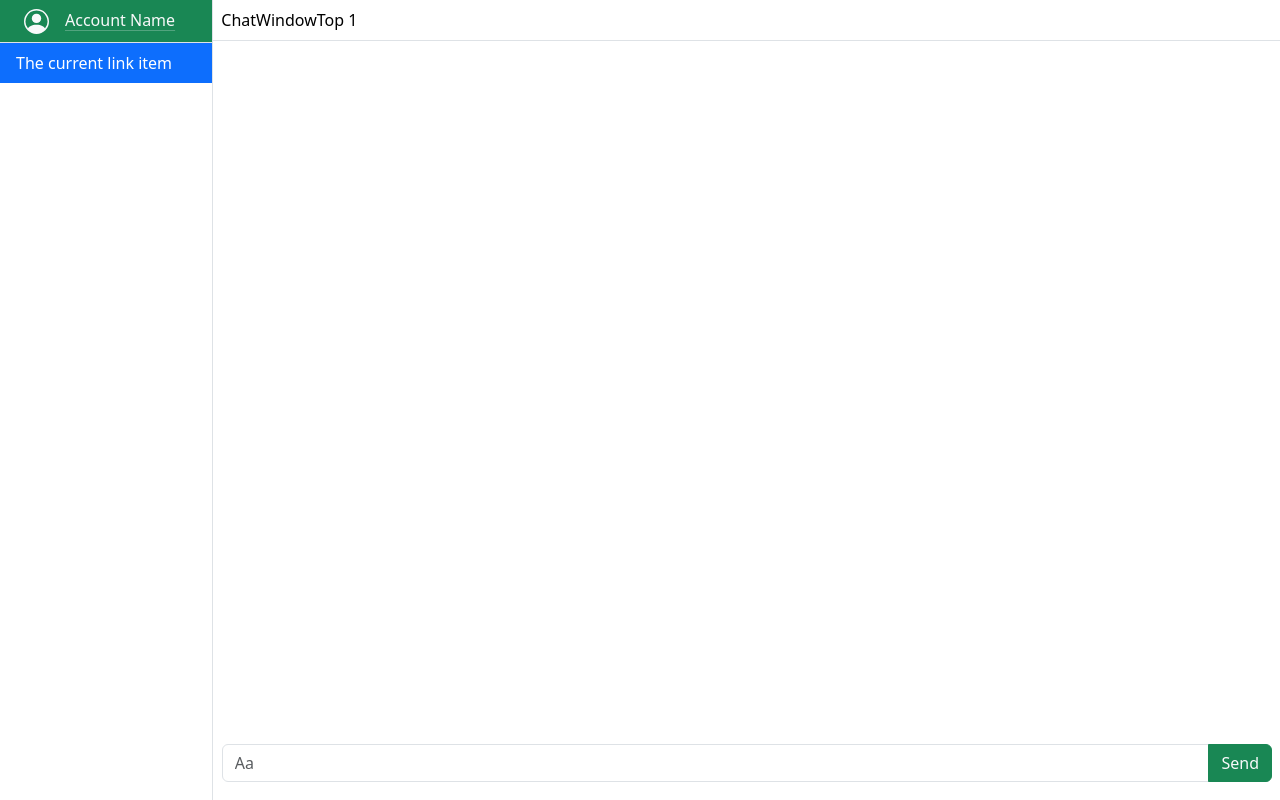
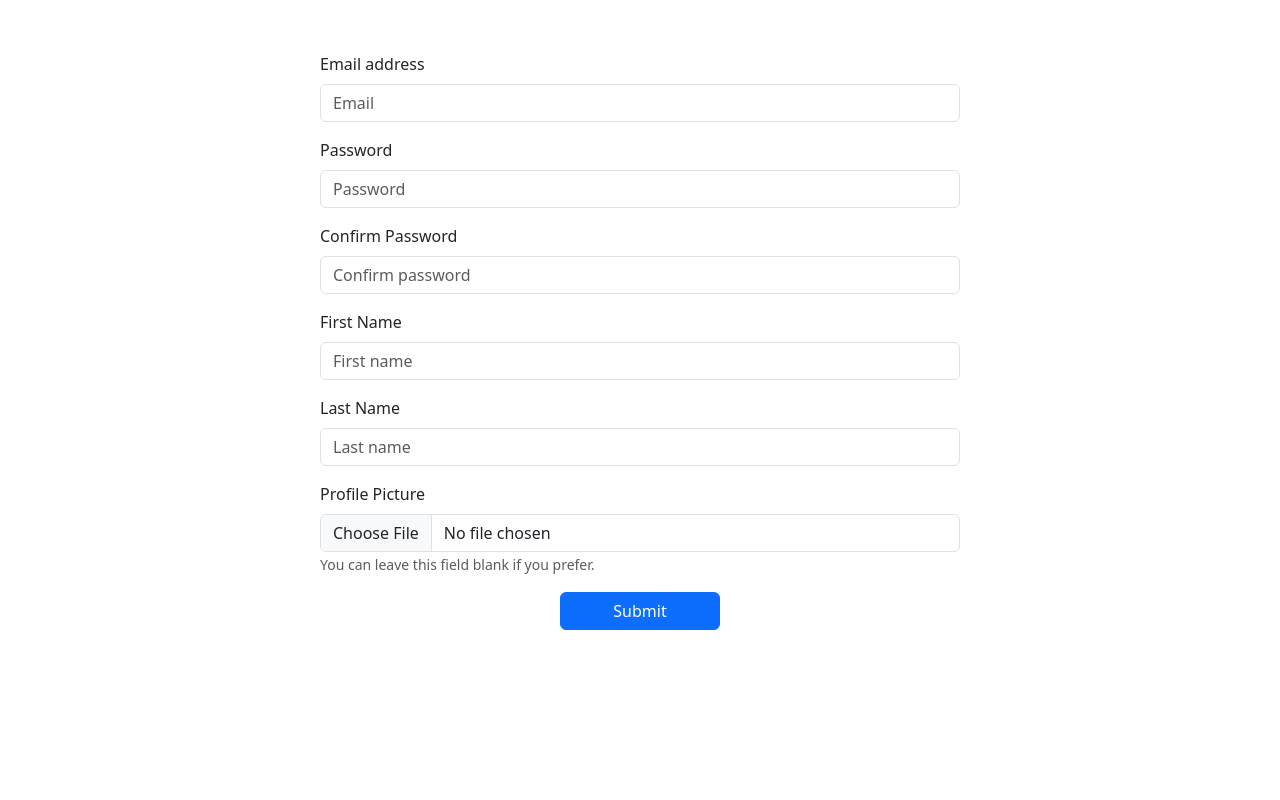
Before and after one commit to micros24/sanSuMessaging, a React (Vite) app in the folder client/: page / in a window 1280 px wide. Built offline with nearby package versions, Linux system fonts and the light colour scheme; the HTML template or start-up script is replaced by a standard one.

Commit message:
Login and register init

```diff
--- a/client/src/App.tsx
+++ b/client/src/App.tsx
@@ -1,10 +1,6 @@
 import "../node_modules/bootstrap/dist/css/bootstrap.min.css";
-import SideBarTop from "./components/SideBarTop";
-import SideBar from "./components/SideBar";
-import ChatWindow from "./components/ChatWindow";
-import ChatMessage from "./components/ChatMessage";
-import ChatWindowTop from "./components/ChatWindowTop";
-import AccountModal from "./components/modals/AccountModal";
+// import Login from "./components/Login";
+import Register from "./components/Register";
 
 // const ws = new WebSocket("ws://localhost:3000");
 // ws.addEventListener("message", function (event) {
@@ -15,102 +11,11 @@ import AccountModal from "./components/modals/AccountModal";
 //   }
 // });
 
-function addMessage(clientMessage: string, kind: string) {
-  const row = document.createElement("tr");
-  const col = document.createElement("td");
-  const text = document.createTextNode(clientMessage);
-
-  if (kind === "sender") {
-    col.classList.value = "d-flex justify-content-end";
-  }
-
-  row.appendChild(col);
-  col.appendChild(text);
-  const chatWindowMessages = document.getElementById("chatWindowTable");
-  chatWindowMessages?.appendChild(row);
-}
-
 function App() {
-  const handleClickSend = () => {
-    const clientMessage = document.getElementById(
-      "chatMessageMessage"
-    ) as HTMLTextAreaElement;
-
-    if (!clientMessage) return false;
-
-    // ws.send(
-    //   JSON.stringify({
-    //     type: "message",
-    //     data: clientMessage.value,
-    //     kind: "receiver",
-    //   })
-    // );
-
-    addMessage(clientMessage.value, "sender");
-    clientMessage.value = "";
-  };
-
-  const handleAccountClick = () => {
-    const accountModal = document.getElementById("btnShowAccountModal");
-    accountModal?.click();
-  };
-
   return (
     <div className="container-flex">
-      <table className="table table-borderless mb-0 position-fixed overflow-auto vh-100">
-        <tbody>
-          <tr>
-            <td className="col-2 p-0 m-0 border-end position-fixed vh-100">
-              <table className="table table-borderless">
-                <tbody>
-                  <tr>
-                    <td className="bg-success border-bottom">
-                      <SideBarTop onAccountClick={handleAccountClick} />
-                    </td>
-                  </tr>
-                  <tr>
-                    <td className="p-0">
-                      <SideBar />
-                    </td>
-                  </tr>
-                </tbody>
-              </table>
-            </td>
-            <td className="col-10 p-0">
-              <table className="table table-borderless">
-                <tbody>
-                  <tr>
-                    <td className="border-bottom">
-                      <ChatWindowTop />
-                    </td>
-                  </tr>
-                  <tr>
-                    <td
-                      className="position-fixed overflow-scroll"
-                      style={{ height: "90%", width: "83.3%" }}
-                    >
-                      <ChatWindow />
-                      <AccountModal />
-                    </td>
-                  </tr>
-                  <tr className="m-0 p-0">
-                    <td
-                      className="fixed-bottom pb-0"
-                      style={{
-                        width: "83.3%",
-                        marginLeft: "16.7%",
-                        height: "8%",
-                      }}
-                    >
-                      <ChatMessage onSend={handleClickSend} />
-                    </td>
-                  </tr>
-                </tbody>
-              </table>
-            </td>
-          </tr>
-        </tbody>
-      </table>
+      {/* <Login /> */}
+      <Register />
     </div>
   );
 }
--- /dev/null
+++ b/client/src/components/Login.tsx
@@ -0,0 +1,33 @@
+import { Component } from "react";
+import Button from "react-bootstrap/Button";
+import Form from "react-bootstrap/Form";
+
+class Login extends Component {
+  render() {
+    return (
+      <div className="conatiner d-flex justify-content-center">
+        <Form className="w-50">
+          <Form.Group className="mb-3" controlId="formsEmailAddress">
+            <Form.Label>Email address</Form.Label>
+            <Form.Control type="email" placeholder="Email" />
+          </Form.Group>
+
+          <Form.Group className="mb-3" controlId="formsPassword">
+            <Form.Label>Password</Form.Label>
+            <Form.Control type="password" placeholder="Password" />
+          </Form.Group>
+
+          <p>Dont have an account? Register here!</p>
+
+          <div className="d-flex justify-content-center">
+            <Button variant="primary" type="submit" className="w-25">
+              Submit
+            </Button>
+          </div>
+        </Form>
+      </div>
+    );
+  }
+}
+
+export default Login;
--- /dev/null
+++ b/client/src/components/Register.tsx
@@ -0,0 +1,54 @@
+import { Component } from "react";
+import Button from "react-bootstrap/Button";
+import Form from "react-bootstrap/Form";
+
+class Register extends Component {
+  render() {
+    return (
+      <div className="conatiner mt-5 pt-1 d-flex justify-content-center">
+        <Form className="w-50">
+          <Form.Group className="mb-3" controlId="formsEmailAddress">
+            <Form.Label>Email address</Form.Label>
+            <Form.Control type="email" placeholder="Email" />
+          </Form.Group>
+
+          <Form.Group className="mb-3" controlId="formsPassword">
+            <Form.Label>Password</Form.Label>
+            <Form.Control type="password" placeholder="Password" />
+          </Form.Group>
+
+          <Form.Group className="mb-3" controlId="formsConfirmPassword">
+            <Form.Label>Confirm Password</Form.Label>
+            <Form.Control type="password" placeholder="Confirm password" />
+          </Form.Group>
+
+          <Form.Group className="mb-3" controlId="formsFirstName">
+            <Form.Label>First Name</Form.Label>
+            <Form.Control placeholder="First name" />
+          </Form.Group>
+
+          <Form.Group className="mb-3" controlId="formsLastName">
+            <Form.Label>Last Name</Form.Label>
+            <Form.Control placeholder="Last name" />
+          </Form.Group>
+
+          <Form.Group controlId="formFile" className="mb-3">
+            <Form.Label>Profile Picture</Form.Label>
+            <Form.Control type="file" />
+            <Form.Text className="text-muted">
+              You can leave this field blank if you prefer.
+            </Form.Text>
+          </Form.Group>
+
+          <div className="d-flex justify-content-center">
+            <Button variant="primary" type="submit" className="w-25">
+              Submit
+            </Button>
+          </div>
+        </Form>
+      </div>
+    );
+  }
+}
+
+export default Register;
```
Also changed, not shown: client/src/Login.tsx (added), 1 other file (tests, documents, lock files or other folders).
